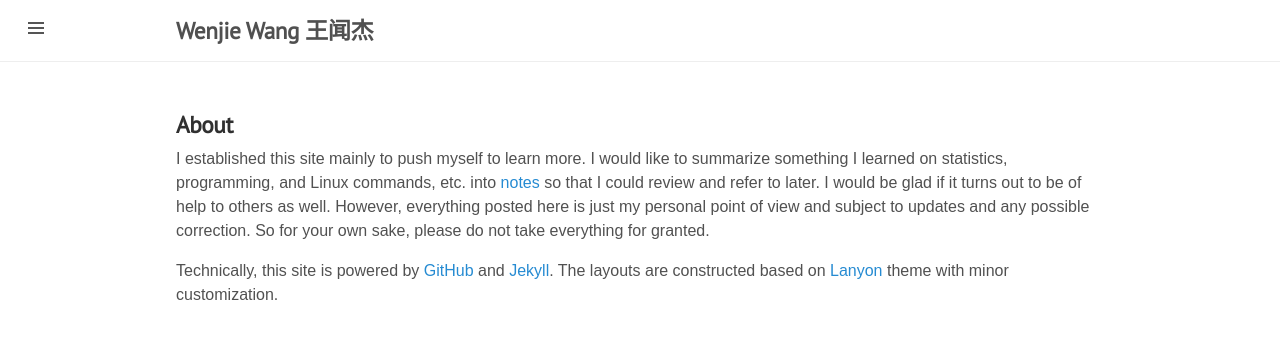
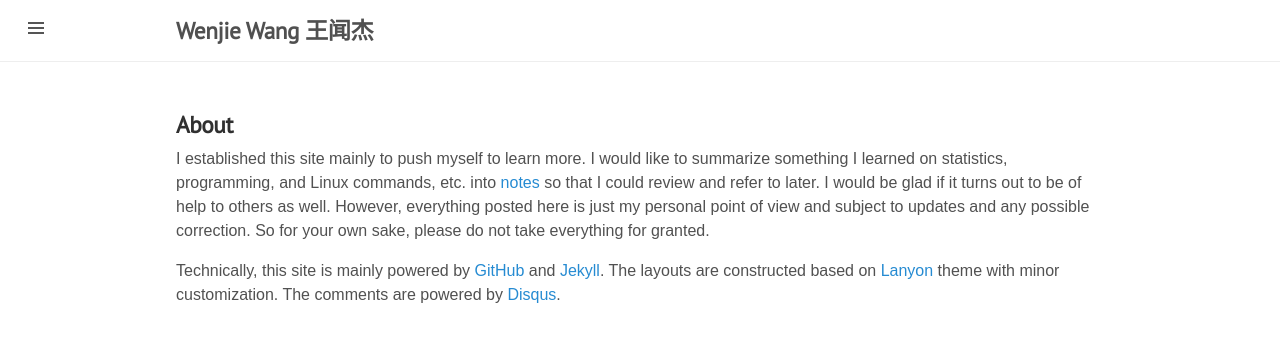
Before and after one commit to LiYanStat/wenjie2wang.github.io, a Jekyll site: the page built from about.md, in a window 1280 px wide. Shown: the top 342 px of the page. Built offline with Jekyll 4.4.1, drawn with Linux system fonts in a browser that asks for light colours.

Commit message:
add disqus

```diff
--- a/about.md
+++ b/about.md
@@ -12,6 +12,7 @@ subject to updates and any possible correction.  So for your own sake, please do
 not take everything for granted.
 
 
-Technically, this site is powered by [GitHub](https://github.com/)
+Technically, this site is mainly powered by [GitHub](https://github.com/)
 and [Jekyll](http://jekyllrb.com/). The layouts are constructed based
 on [Lanyon](http://lanyon.getpoole.com/) theme with minor customization.
+The comments are powered by [Disqus](https://disqus.com).
```
